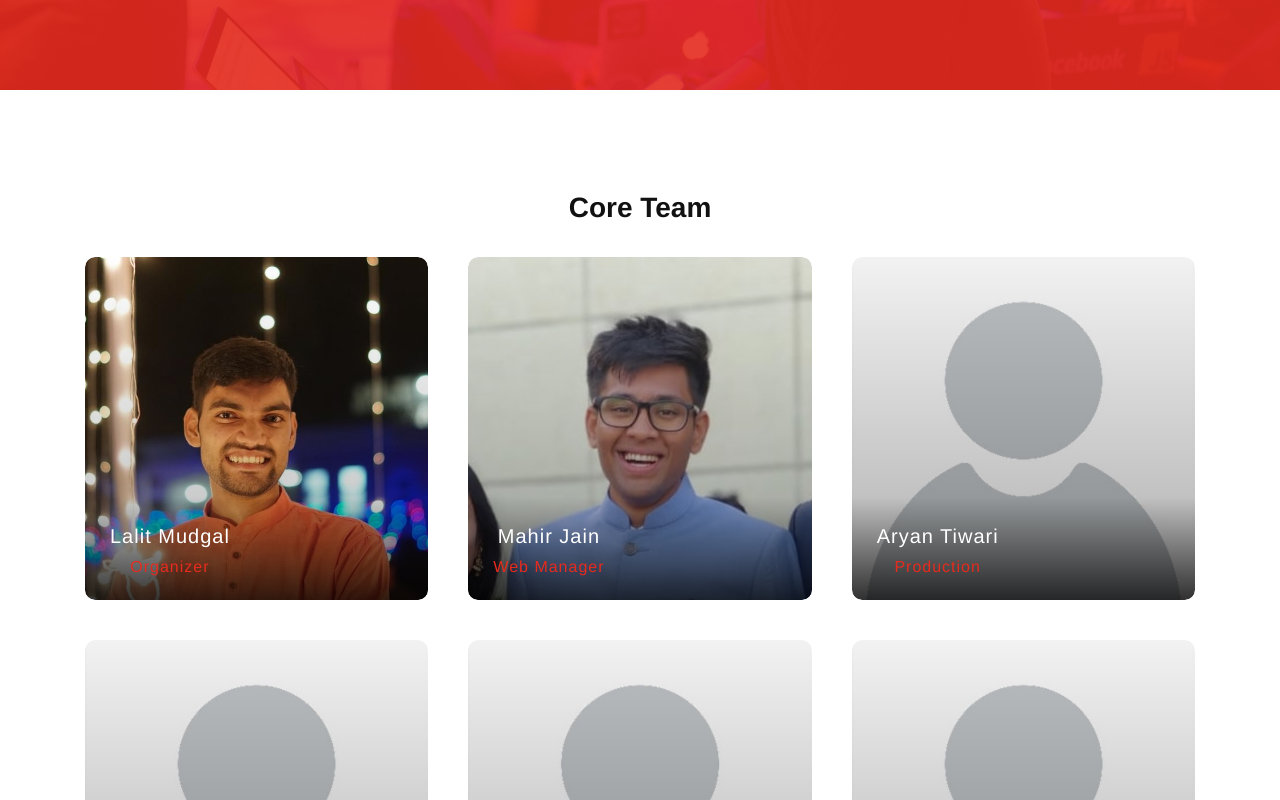
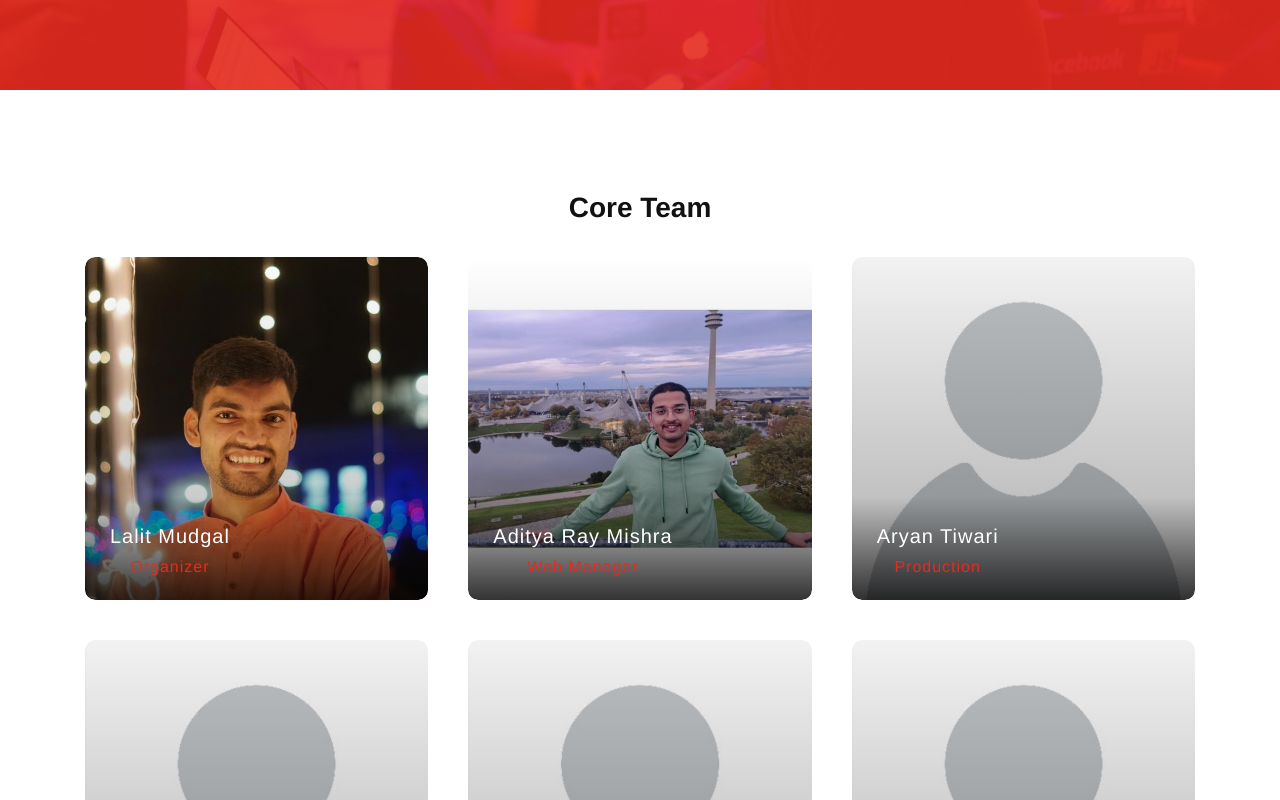
Before and after one commit to mahirjain01/TEDxIITMandi.github.io, a website: page team/team.html in a window 1280 px wide. Shown: the part 380-1180 px from the top of the page. Drawn offline with Linux system fonts and the light colour scheme.

Commit message:
Update team.html

```diff
--- a/team/team.html
+++ b/team/team.html
@@ -121,7 +121,7 @@
                     <div class="single-speaker-area bg-gradient-overlay-2 wow fadeInUp" data-wow-delay="300ms">
                         <!-- Thumb -->
                         <div class="speaker-single-thumb">
-                            <img src="../team/img/mahir.jpeg" alt="">
+                            <img src="../team/img/Mishra.jpeg" alt="">
                         </div>
                         <!-- Social Info -->
                         <div class="social-info">
@@ -132,7 +132,7 @@
                         </div>
                         <!-- Info -->
                         <div class="speaker-info">
-                            <h5>Mahir Jain</h5>
+                            <h5>Aditya Ray Mishra</h5>
                             <p>Web Manager</p>
                         </div>
                     </div>
```
